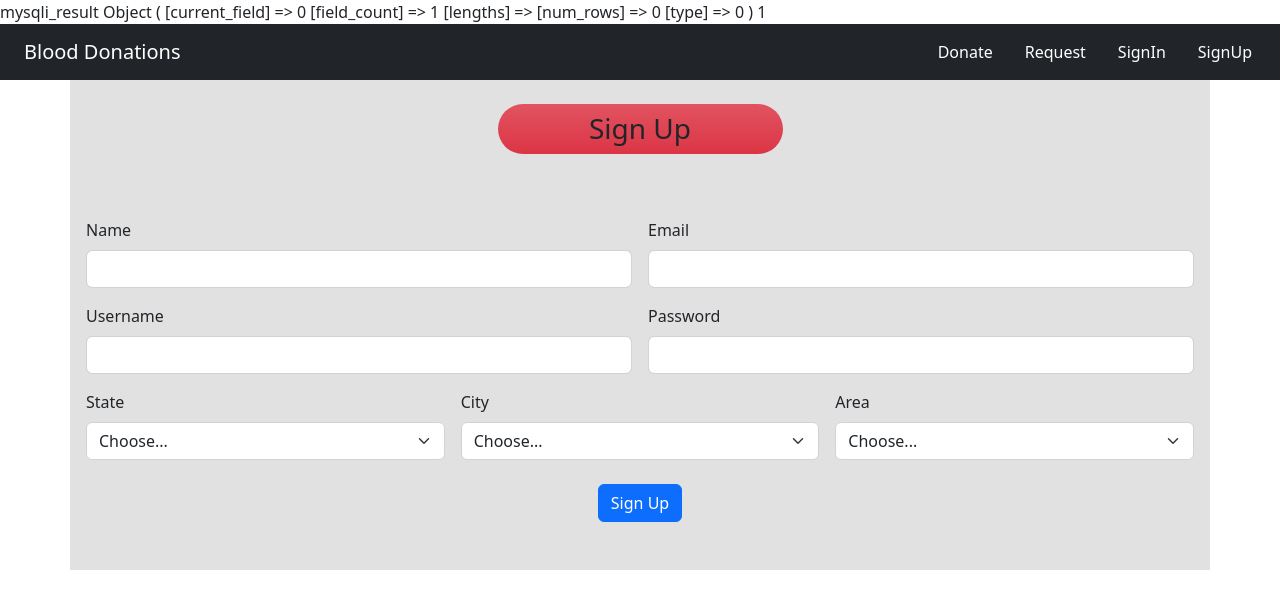
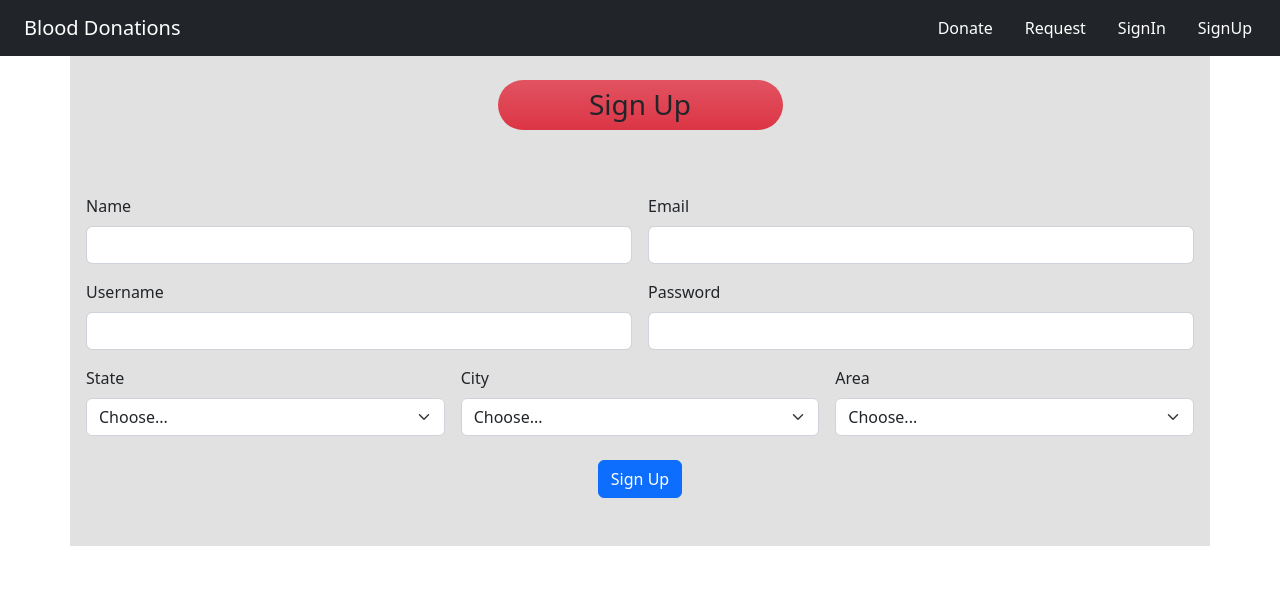
Before and after one commit to Rushikeshnimkar/blood-donation-project, a PHP site: page /signup.php in a window 1280 px wide. Shown: the top 609 px of the page. Run offline with PHP 8.4, Linux system fonts and the light colour scheme; data that the repository does not hold is empty.

Commit message:
minor php echo update

```diff
--- a/signup.php
+++ b/signup.php
@@ -21,7 +21,6 @@
 
     if ($result = mysqli_query($con, "SELECT * FROM addresses")) {
         $rows = mysqli_fetch_all($result);
-        echo print_r($result);
     }
 
 
```
